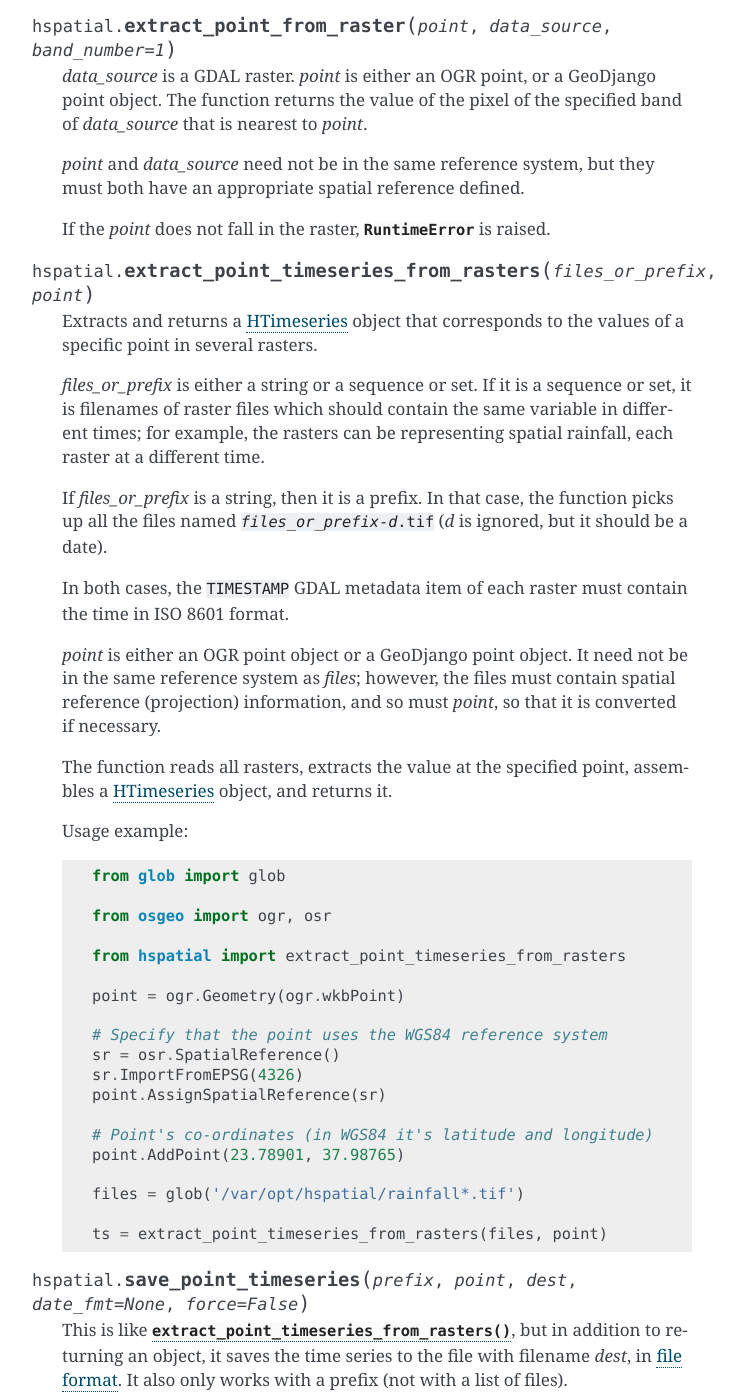
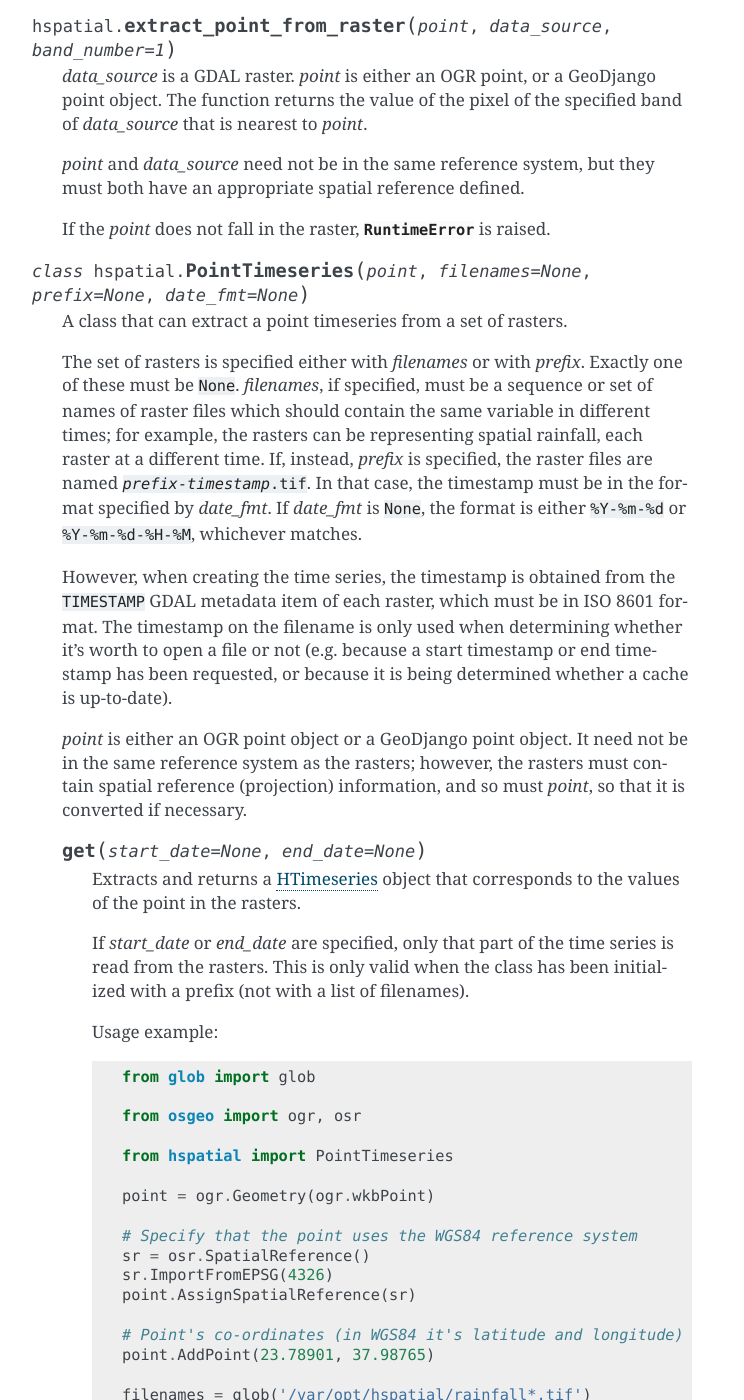
Before and after one commit to openmeteo/hspatial, a Sphinx documentation site: the page built from docs/api.rst, in a window 1280 px wide and 1400 px high, scrolled down 1821 px. Shown: the whole window, without its empty margins (388-1132 px from the left). Built offline with Sphinx 7.4.7, drawn with Linux system fonts in a browser that asks for light colours; some of the changed text lies outside the part shown.

Commit message:
Refactor PointTimeseries (part of #14)

```diff
--- a/docs/api.rst
+++ b/docs/api.rst
@@ -107,80 +107,85 @@
    If the *point* does not fall in the raster, :exc:`RuntimeError` is
    raised.
 
-.. function:: hspatial.extract_point_timeseries_from_rasters(files_or_prefix, point)
+.. class:: hspatial.PointTimeseries(point, filenames=None, prefix=None, date_fmt=None)
 
-   Extracts and returns a HTimeseries_ object that corresponds to the
-   values of a specific point in several rasters.
+   A class that can extract a point timeseries from a set of rasters.
 
-   *files_or_prefix* is either a string or a sequence or set. If it is a
-   sequence or set, it is filenames of raster files which should contain
-   the same variable in different times; for example, the rasters can be
-   representing spatial rainfall, each raster at a different time.
-
-   If *files_or_prefix* is a string, then it is a prefix. In that case,
-   the function picks up all the files named
-   :samp:`{files_or_prefix}-{d}.tif` (*d* is ignored, but it should be a
-   date).
-
-   In both cases, the ``TIMESTAMP`` GDAL metadata item of each raster
-   must contain the time in ISO 8601 format.
-
-   *point* is either an OGR point object or a GeoDjango point object. It
-   need not be in the same reference system as *files*; however, the
-   files must contain spatial reference (projection) information, and so
-   must *point*, so that it is converted if necessary.
-
-   The function reads all rasters, extracts the value at the specified
-   point, assembles a HTimeseries_ object, and returns it.
-
-   Usage example::
-
-      from glob import glob
-
-      from osgeo import ogr, osr
-
-      from hspatial import extract_point_timeseries_from_rasters
-
-      point = ogr.Geometry(ogr.wkbPoint)
-
-      # Specify that the point uses the WGS84 reference system
-      sr = osr.SpatialReference()
-      sr.ImportFromEPSG(4326)
-      point.AssignSpatialReference(sr)
-
-      # Point's co-ordinates (in WGS84 it's latitude and longitude)
-      point.AddPoint(23.78901, 37.98765)
-
-      files = glob('/var/opt/hspatial/rainfall*.tif')
-
-      ts = extract_point_timeseries_from_rasters(files, point)
-
-.. function:: hspatial.save_point_timeseries(prefix, point, dest, date_fmt=None, force=False)
-
-   This is like :func:`extract_point_timeseries_from_rasters`, but
-   in addition to returning an object, it saves the time series to the
-   file with filename *dest*, in `file format`_. It also only works with
-   a prefix (not with a list of files).
-
-   If the file does not already exist, or if *force* is ``True``, the
-   time series is extracted from the rasters and written to the file,
-   overwriting it if it existed.
-
-   If the file already exists and *force* is ``False``, the time series
-   file is overwritten only if it is not up to date. A time series file
-   is considered to be up to date if it contains records for all the
-   timestamps of the rasters and only those. Thus, the time series file
-   is opened and read in order to compare its timestamps with the
-   timestamps of the rasters. However, to avoid opening all the rasters
-   and reading the ``TIMESTAMP`` GDAL metadata item from them, the
-   timestamps of the rasters are obtained from the filenames.
-   Specifically, the filenames must be :samp:`{prefix}-{d}.tif`, where
-   *d* is the timestamp in the format specified by *date_fmt*. If
+   The set of rasters is specified either with *filenames* or with
+   *prefix*.  Exactly one of these must be ``None``. *filenames*, if
+   specified, must be a sequence or set of names of raster files which
+   should contain the same variable in different times; for example, the
+   rasters can be representing spatial rainfall, each raster at a
+   different time. If, instead, *prefix* is specified, the raster files
+   are named :samp:`{prefix}-{timestamp}.tif`. In that case, the
+   timestamp must be in the format specified by *date_fmt*. If
    *date_fmt* is ``None``, the format is either ``%Y-%m-%d`` or
    ``%Y-%m-%d-%H-%M``, whichever matches.
 
-   In any case, the time series is returned, whether it was extracted
-   from the rasters or read from an up-to-date *dest*.
+   However, when creating the time series, the timestamp is obtained
+   from the ``TIMESTAMP`` GDAL metadata item of each raster, which must
+   be in ISO 8601 format. The timestamp on the filename is only used
+   when determining whether it's worth to open a file or not (e.g.
+   because a start timestamp or end timestamp has been requested, or
+   because it is being determined whether a cache is up-to-date).
+
+   *point* is either an OGR point object or a GeoDjango point object. It
+   need not be in the same reference system as the rasters; however, the
+   rasters must contain spatial reference (projection) information, and so
+   must *point*, so that it is converted if necessary.
+
+   .. method:: hspatial.PointTimeseries.get(start_date=None, end_date=None)
+
+      Extracts and returns a HTimeseries_ object that corresponds to the
+      values of the point in the rasters.
+
+      If *start_date* or *end_date* are specified, only that part of the
+      time series is read from the rasters. This is only valid when the
+      class has been initialized with a prefix (not with a list of
+      filenames).
+
+      Usage example::
+
+         from glob import glob
+
+         from osgeo import ogr, osr
+
+         from hspatial import PointTimeseries
+
+         point = ogr.Geometry(ogr.wkbPoint)
+
+         # Specify that the point uses the WGS84 reference system
+         sr = osr.SpatialReference()
+         sr.ImportFromEPSG(4326)
+         point.AssignSpatialReference(sr)
+
+         # Point's co-ordinates (in WGS84 it's latitude and longitude)
+         point.AddPoint(23.78901, 37.98765)
+
+         filenames = glob('/var/opt/hspatial/rainfall*.tif')
+
+         ts = PointTimeseries(point, filenames=filenames).get()
+
+   .. method:: hspatial.PointTimeseries.get_cached(dest, force=False, start_date=None, end_date=None)
+
+      This is like :meth:`~hspatial.PointTimeseries.get`, but in addition
+      to returning an object, it saves the time series to the file with
+      filename *dest*, in `file format`_. It works only when the class
+      has been initialized with a prefix (not with filenames).
+
+      If the file does not already exist, or if *force* is ``True``, the
+      time series is extracted from the rasters and written to the file,
+      overwriting it if it existed.
+
+      If the file already exists and *force* is ``False``, the time series
+      file is overwritten only if it is not up to date. A time series file
+      is considered to be up to date if it contains records for all the
+      timestamps of the rasters and only those. Thus, the time series file
+      is opened and read in order to compare its timestamps with the
+      timestamps of the rasters.
+
+      The time series is returned, whether it was extracted from the
+      rasters or read from an up-to-date *dest*.
 
 .. function:: hspatial.coordinates2point(x, y, srid=4326)
 
```
Also changed, not shown: 2 other files.
